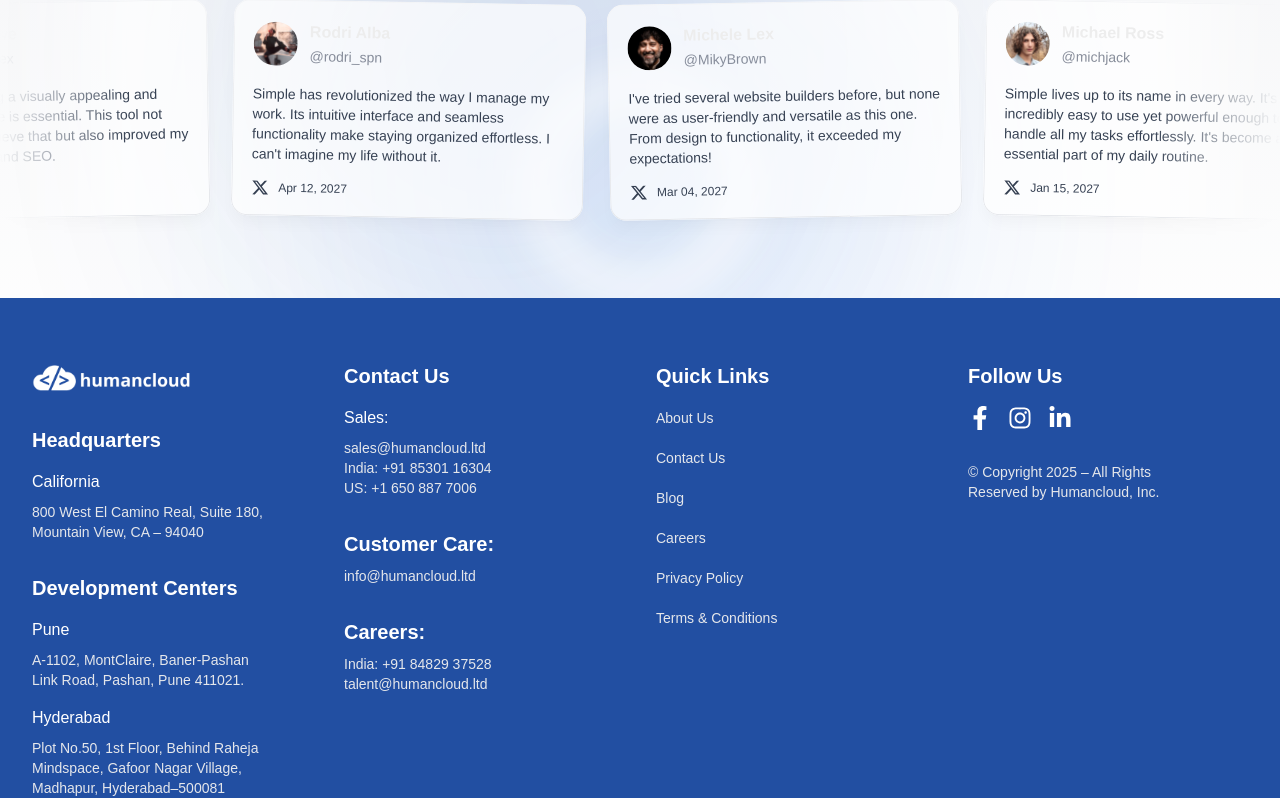
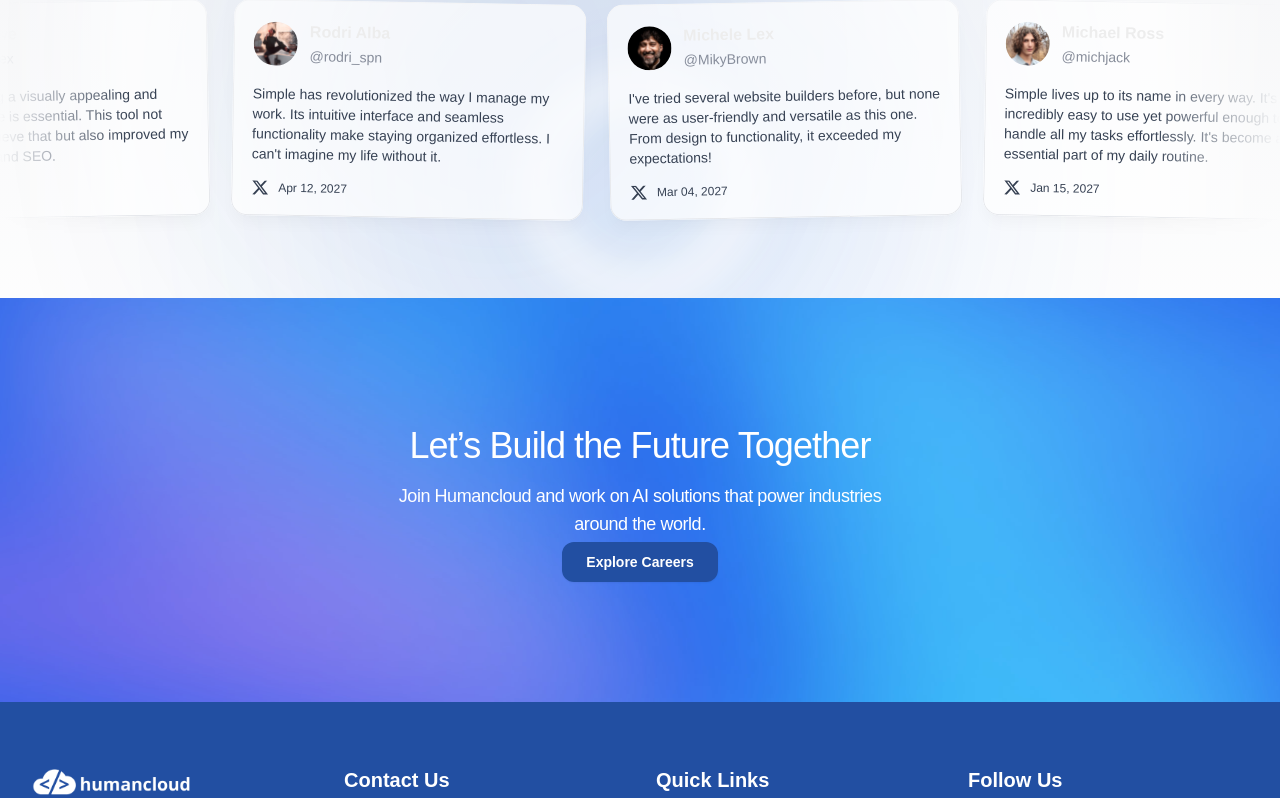
Before and after one commit to pavanbarlahc/hc-website, a Next.js app: page /Carrer in a window 1280 px wide. Shown: the part 2587-3385 px from the top of the page. Built offline with nearby package versions, Linux system fonts and the light colour scheme.

Commit message:
in progess services page

```diff
--- a/src/app/Carrer/page.tsx
+++ b/src/app/Carrer/page.tsx
@@ -5,6 +5,7 @@ import { Hero } from "@/components/Carrer/Hero";
 import { Culture } from "@/components/Carrer/Culture";
 import { Opportunity } from "@/components/Carrer/Opportunity";
 import { Review } from "@/components/Carrer/Review";
+import { ClosingPoster } from "@/components/Carrer/ClosingPoster";
 
 export default function Service() {
   return (
@@ -13,6 +14,7 @@ export default function Service() {
       <Culture />
       <Opportunity />
       <Review />
+      <ClosingPoster />
     </>
   );
 }
--- /dev/null
+++ b/src/components/Carrer/ClosingPoster.tsx
@@ -0,0 +1,39 @@
+import letTalkImg from "@/images/lets-talk-bg.jpg";
+import Image from "next/image";
+import { Container } from "../Container";
+import backgroundImage from "@/images/background-call-to-action.jpg";
+
+export function ClosingPoster() {
+  return (
+    <section
+      id="get-started-today"
+      className="relative overflow-hidden bg-blue-600 py-32"
+    >
+      <Image
+        className="absolute top-1/2 left-1/2 max-w-none -translate-x-1/2 -translate-y-1/2"
+        src={backgroundImage}
+        alt=""
+        width={2347}
+        height={1244}
+        unoptimized
+      />
+      <Container className="relative">
+        <div className="mx-auto max-w-lg text-center">
+          <h2 className="font-display text-3xl tracking-tight text-white sm:text-4xl">
+            Let’s Build the Future Together
+          </h2>
+          <p className="mt-4 text-lg tracking-tight text-white mb-3">
+            Join Humancloud and work on AI solutions that power industries
+            around the world.
+          </p>
+          <a
+            href="#"
+            className="rounded-xl bg-[#224fa2] px-6 py-3 text-sm/6 font-semibold text-white shadow-xs hover:bg-[#224fa2] focus-visible:outline-2 focus-visible:outline-offset-2 focus-visible:outline-indigo-600"
+          >
+            Explore Careers
+          </a>
+        </div>
+      </Container>
+    </section>
+  );
+}
--- a/src/components/Header.tsx
+++ b/src/components/Header.tsx
@@ -9,7 +9,8 @@ import { NavLink } from "./NavLink";
 
 const navigation = [
   { name: "Home", href: "/" },
-  { name: "Services", href: "Service" },
+  // { name: "Services", href: "Service" },
+  { name: "Services", href: "#" },
   { name: "About Us", href: "About" },
   // { name: "Life at Humancloud", href: "#" },
   { name: "Carrers", href: "Carrer" },
```
